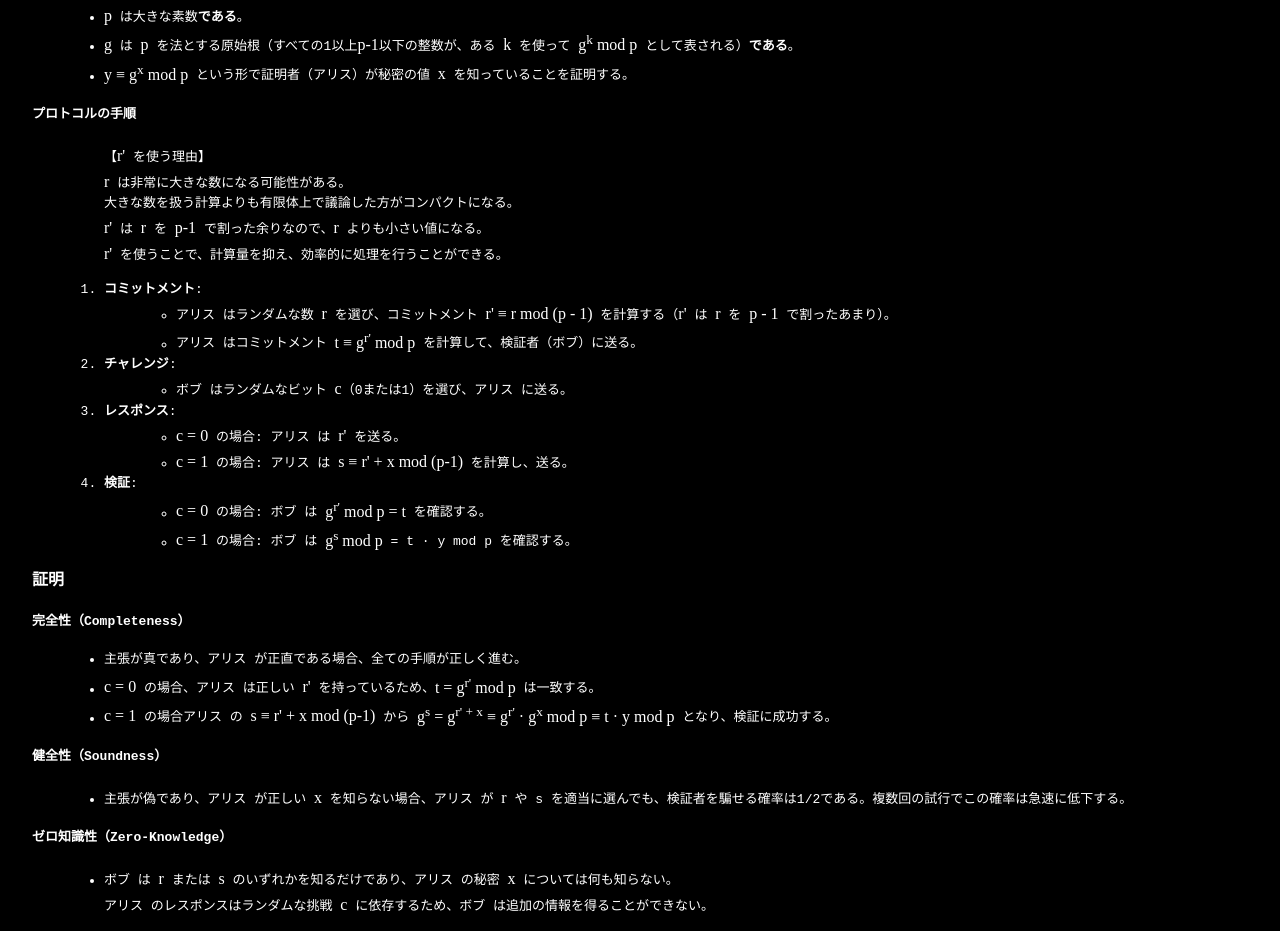
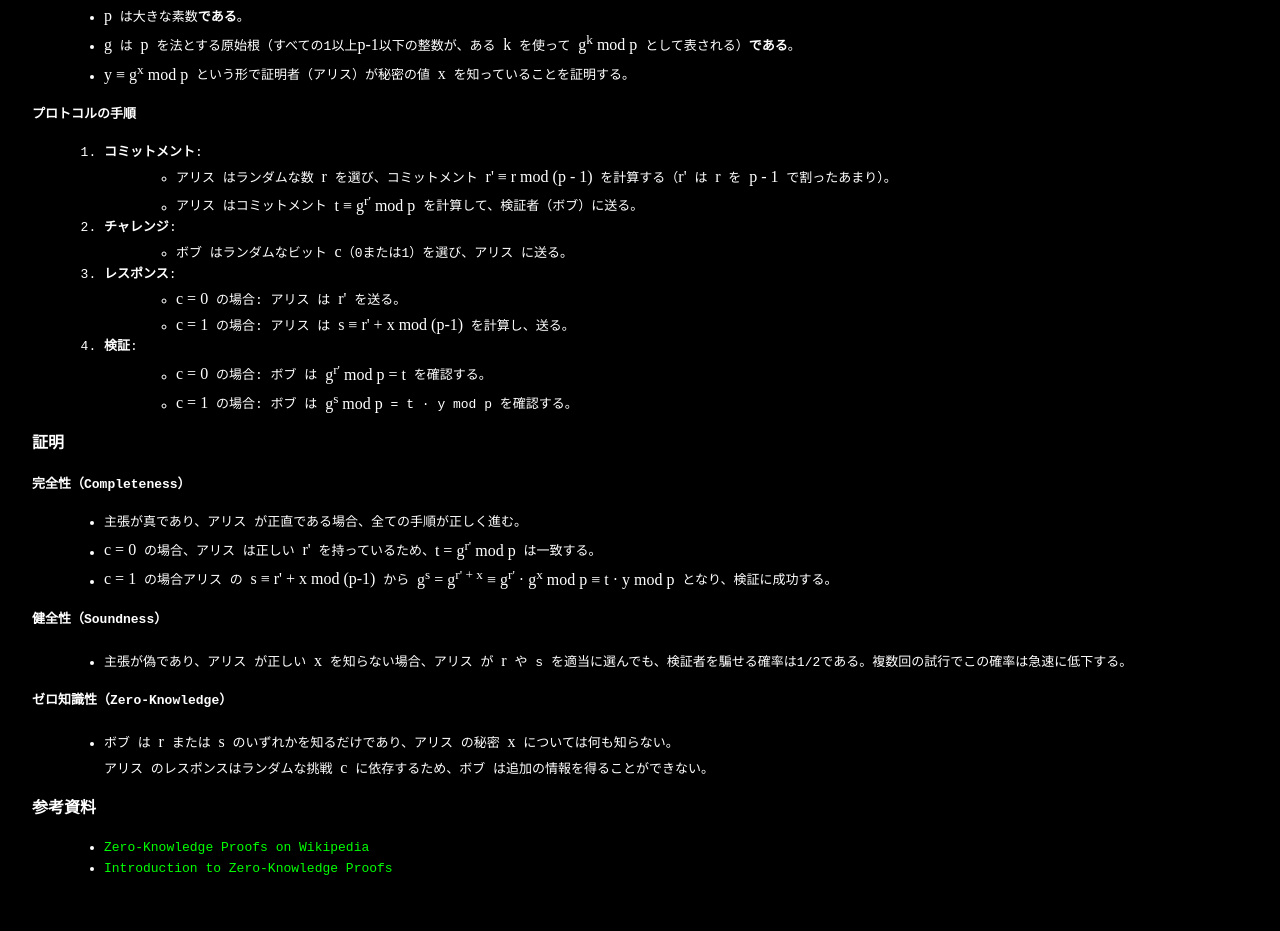
Before and after one commit to takeru-server/zero-knowledge-proof, a plain HTML site: page index.html in a window 1280 px wide. Shown: the part 1514-2445 px from the top of the page. Drawn offline with nearby package versions, Linux system fonts and the light colour scheme.

Commit message:
Update index.html

```diff
--- a/index.html
+++ b/index.html
@@ -172,13 +172,6 @@
       </ul>
       <h4 id="プロトコルの手順">プロトコルの手順</h4>
       <ol type="1">
-        <p>
-          【<span style="font-family: serif">r'</span> を使う理由】<br>
-              <span style="font-family: serif">r</span> は非常に大きな数になる可能性がある。<br>
-              大きな数を扱う計算よりも有限体上で議論した方がコンパクトになる。<br>
-              <span style="font-family: serif">r'</span> は <span style="font-family: serif">r</span> を <span style="font-family: serif">p-1</span> で割った余りなので、<span style="font-family: serif">r</span> よりも小さい値になる。<br>
-              <span style="font-family: serif">r'</span> を使うことで、計算量を抑え、効率的に処理を行うことができる。
-        </p>
         <li>
           <strong>コミットメント</strong>:
           <ul>
```
